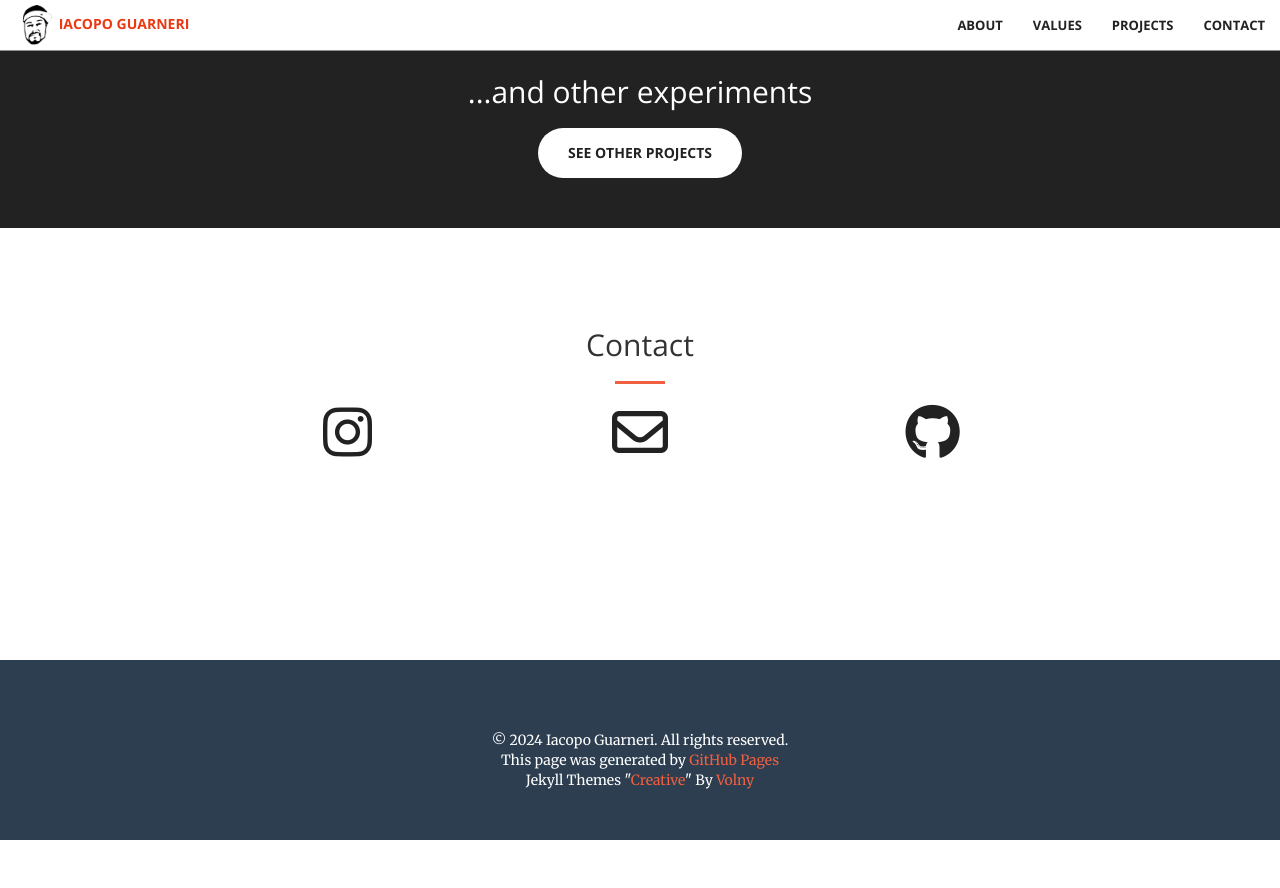
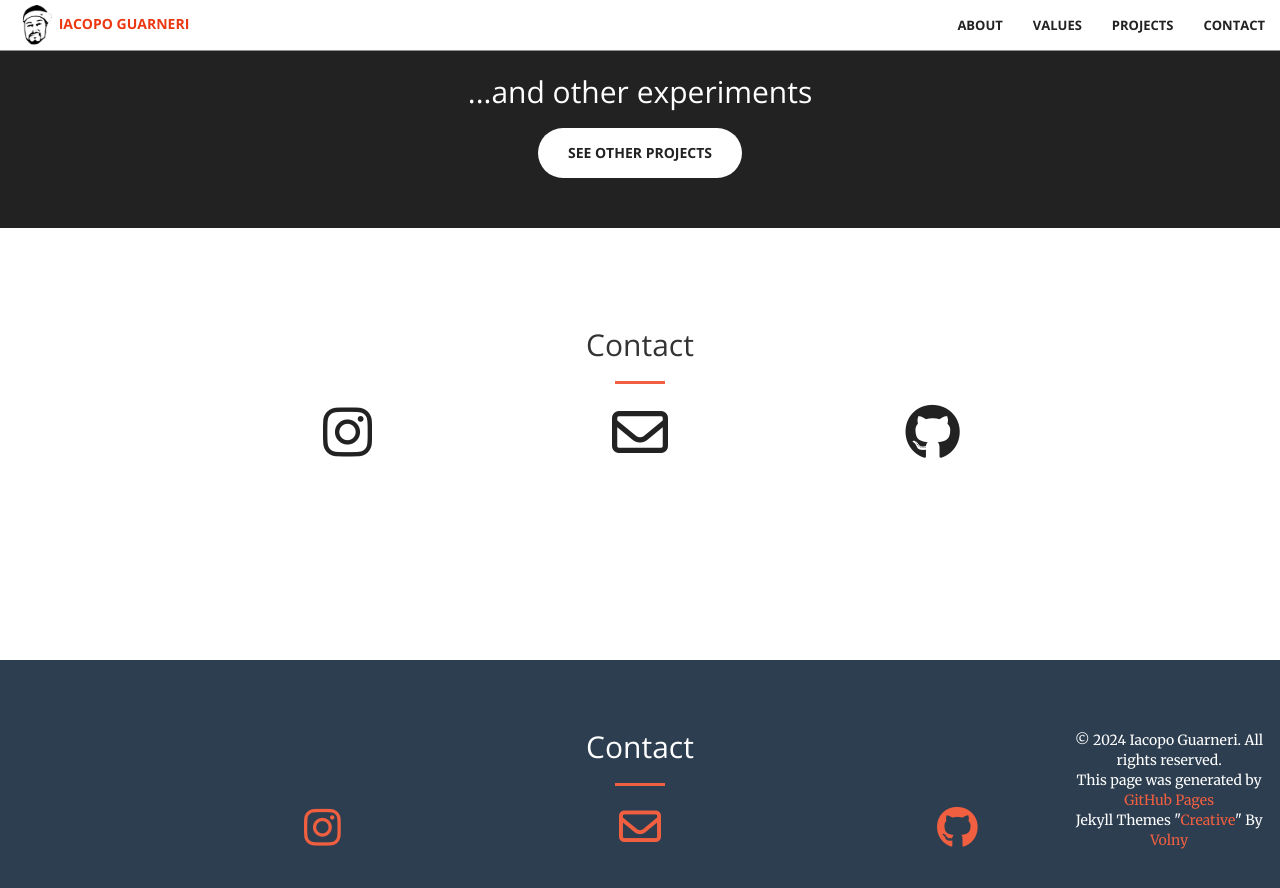
Before and after one commit to iacoposk8/iacoposk8.github.io, a Jekyll site: the page built from index.html, in a window 1280 px wide and 900 px high, scrolled down 1574 px. Shown: the top 888 px of the window. Built offline with Jekyll 4.4.1, drawn with Linux system fonts in a browser that asks for light colours; before the commit the page ends 2414 px from its top, so only the background shows below that.

Commit message:
Update footer.html

```diff
--- a/_includes/footer.html
+++ b/_includes/footer.html
@@ -2,6 +2,26 @@
 <footer class="site-footer">
   <script type="text/javascript" src="https://cdnjs.buymeacoffee.com/1.0.0/button.prod.min.js" data-name="bmc-button" data-slug="iacoposk8" data-color="#5F7FFF" data-emoji="🍕"  data-font="Cookie" data-text="Buy me a pizza" data-outline-color="#000000" data-font-color="#ffffff" data-coffee-color="#FFDD00" ></script>
   <br />
+  <div class="row">
+      <div class="col-lg-8 col-lg-offset-2 text-center">
+          <h2 class="section-heading">Contact</h2>
+          <hr class="primary">
+      </div>
+  <div class="col-lg-2 col-lg-offset-2 text-center">
+      <a href="https://www.instagram.com/iacoposk8/" target="_blank">
+          <i class="fa fa-brands fa-instagram fa-3x wow bounceIn" data-wow-delay=".1s"></i>
+      </a>
+  </div>
+  <div class="col-lg-2 col-lg-offset-1 text-center">
+      <a href="mailto:{{ site.email }}">
+      <i class="fa fa-regular fa-envelope fa-3x wow bounceIn" data-wow-delay=".1s"></i>
+      </a>
+  </div>
+  <div class="col-lg-2 col-lg-offset-1 text-center">
+      <a href="https://github.com/iacoposk8" target="_blank">
+      <i class="fa fa-brands fa-github fa-3x wow bounceIn" data-wow-delay=".1s"></i>
+      </a>
+  </div>
   {% assign year = 'now' | date: '%Y' %}
   © {{ year }} Iacopo Guarneri. All rights reserved.<br />
   This page was generated by <a href="https://pages.github.com" target="_blank">GitHub Pages</a><br />
```
